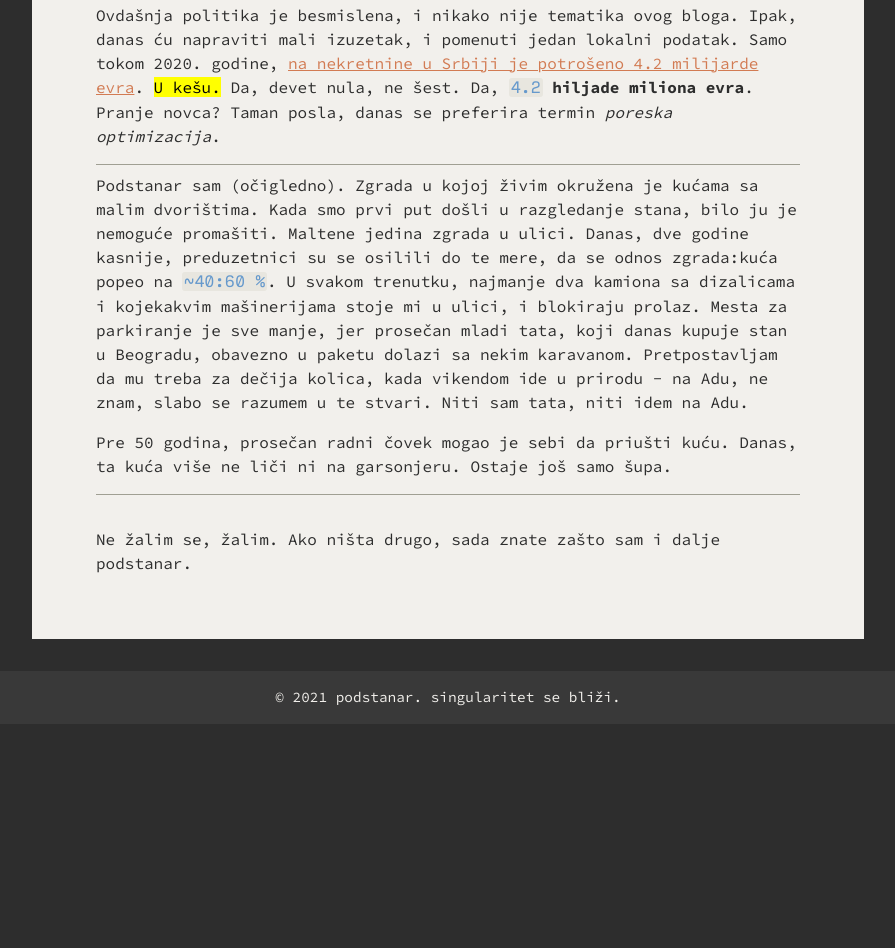
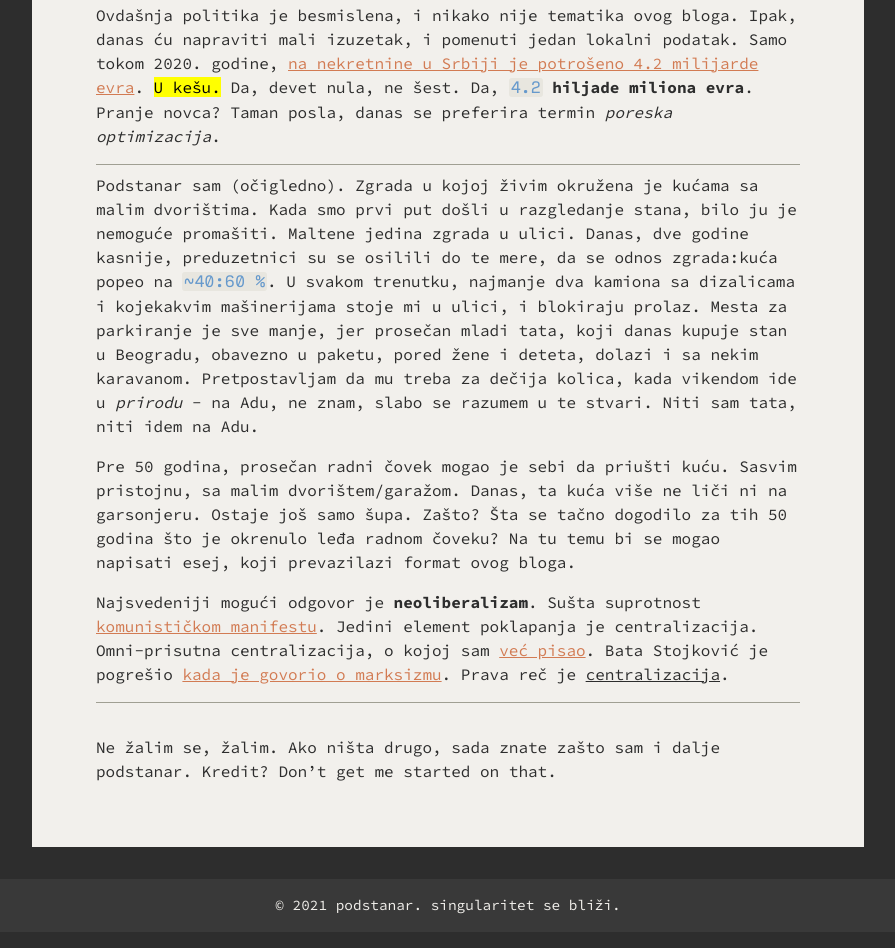
Before and after one commit to podstanar0/podstanar0.github.io, a plain HTML site: page post/gubitnici_1/index.html in a window 1280 px wide. Shown: the part 695-1643 px from the top of the page, without its empty margins (192-1087 px from the left). Before the commit the page ends 1435 px from the top, so only its background shows below. Drawn offline with Linux system fonts and the light colour scheme.

Commit message:
updated gubitnici_1 article

```diff
--- a/post/gubitnici_1/index.html
+++ b/post/gubitnici_1/index.html
@@ -61,10 +61,11 @@ Now it’s a place I can’t afford.</p>
 <p>Kapitalizam je toliko &ldquo;namešten&rdquo; da je postao nepodnošljiv. Ovo se odnosi na globalno tržište. Standardno, situacija kod nas je još dosta gora. Voleo bih da kratkovidi zalizani paćenici iz poreske urade nešto povodom ovoga. Ali to je isto kao da kažem &ldquo;voleo bih da mogu da letim&rdquo; ili slično. Pusta maštanja jednog petogodišnjaka, koji u ovom slučaju ima 23 godine više.</p>
 <p>Ovdašnja politika je besmislena, i nikako nije tematika ovog bloga. Ipak, danas ću napraviti mali izuzetak, i pomenuti jedan lokalni podatak. Samo tokom 2020. godine, <a href="https://www.danas.rs/vesti/ekonomija/na-kupovinu-stanova-u-srbiji-potrosene-42-milijarde-evra/">na nekretnine u Srbiji je potrošeno 4.2 milijarde evra</a>. <mark>U kešu.</mark> Da, devet nula, ne šest. Da, <code>4.2</code> <strong>hiljade miliona evra</strong>. Pranje novca? Taman posla, danas se preferira termin <em>poreska optimizacija</em>.</p>
 <hr>
-<p>Podstanar sam (očigledno). Zgrada u kojoj živim okružena je kućama sa malim dvorištima. Kada smo prvi put došli u razgledanje stana, bilo ju je nemoguće promašiti. Maltene jedina zgrada u ulici. Danas, dve godine kasnije, preduzetnici su se osilili do te mere, da se odnos zgrada:kuća popeo na <code>~40:60 %</code>. U svakom trenutku, najmanje dva kamiona sa dizalicama i kojekakvim mašinerijama stoje mi u ulici, i blokiraju prolaz. Mesta za parkiranje je sve manje, jer prosečan mladi tata, koji danas kupuje stan u Beogradu, obavezno u paketu dolazi sa nekim karavanom. Pretpostavljam da mu treba za dečija kolica, kada vikendom ide u prirodu - na Adu, ne znam, slabo se razumem u te stvari. Niti sam tata, niti idem na Adu.</p>
-<p>Pre 50 godina, prosečan radni čovek mogao je sebi da priušti kuću. Danas, ta kuća više ne liči ni na garsonjeru. Ostaje još samo šupa.</p>
+<p>Podstanar sam (očigledno). Zgrada u kojoj živim okružena je kućama sa malim dvorištima. Kada smo prvi put došli u razgledanje stana, bilo ju je nemoguće promašiti. Maltene jedina zgrada u ulici. Danas, dve godine kasnije, preduzetnici su se osilili do te mere, da se odnos zgrada:kuća popeo na <code>~40:60 %</code>. U svakom trenutku, najmanje dva kamiona sa dizalicama i kojekakvim mašinerijama stoje mi u ulici, i blokiraju prolaz. Mesta za parkiranje je sve manje, jer prosečan mladi tata, koji danas kupuje stan u Beogradu, obavezno u paketu, pored žene i deteta, dolazi i sa nekim karavanom. Pretpostavljam da mu treba za dečija kolica, kada vikendom ide u <em>prirodu</em> - na Adu, ne znam, slabo se razumem u te stvari. Niti sam tata, niti idem na Adu.</p>
+<p>Pre 50 godina, prosečan radni čovek mogao je sebi da priušti kuću. Sasvim pristojnu, sa malim dvorištem/garažom. Danas, ta kuća više ne liči ni na garsonjeru. Ostaje još samo šupa. Zašto? Šta se tačno dogodilo za tih 50 godina što je okrenulo leđa radnom čoveku? Na tu temu bi se mogao napisati esej, koji prevazilazi format ovog bloga.</p>
+<p>Najsvedeniji mogući odgovor je <strong>neoliberalizam</strong>. Sušta suprotnost <a href="https://sr.wikipedia.org/sr-el/%D0%9A%D0%BE%D0%BC%D1%83%D0%BD%D0%B8%D1%81%D1%82%D0%B8%D1%87%D0%BA%D0%B8_%D0%BC%D0%B0%D0%BD%D0%B8%D1%84%D0%B5%D1%81%D1%82">komunističkom manifestu</a>. Jedini element poklapanja je centralizacija. Omni-prisutna centralizacija, o kojoj sam <a href="https://soba-podstanara.xyz/post/trula_tehnologija/">već pisao</a>. Bata Stojković je pogrešio <a href="https://www.youtube.com/watch?v=ff9zBDBL9yA">kada je govorio o marksizmu</a>. Prava reč je <u>centralizacija</u>.</p>
 <hr>
-<p><br>Ne žalim se, žalim. Ako ništa drugo, sada znate zašto sam i dalje podstanar.</p>
+<p><br>Ne žalim se, žalim. Ako ništa drugo, sada znate zašto sam i dalje podstanar. Kredit? Don&rsquo;t get me started on that.</p>
 
   </section>
 </article>
```
